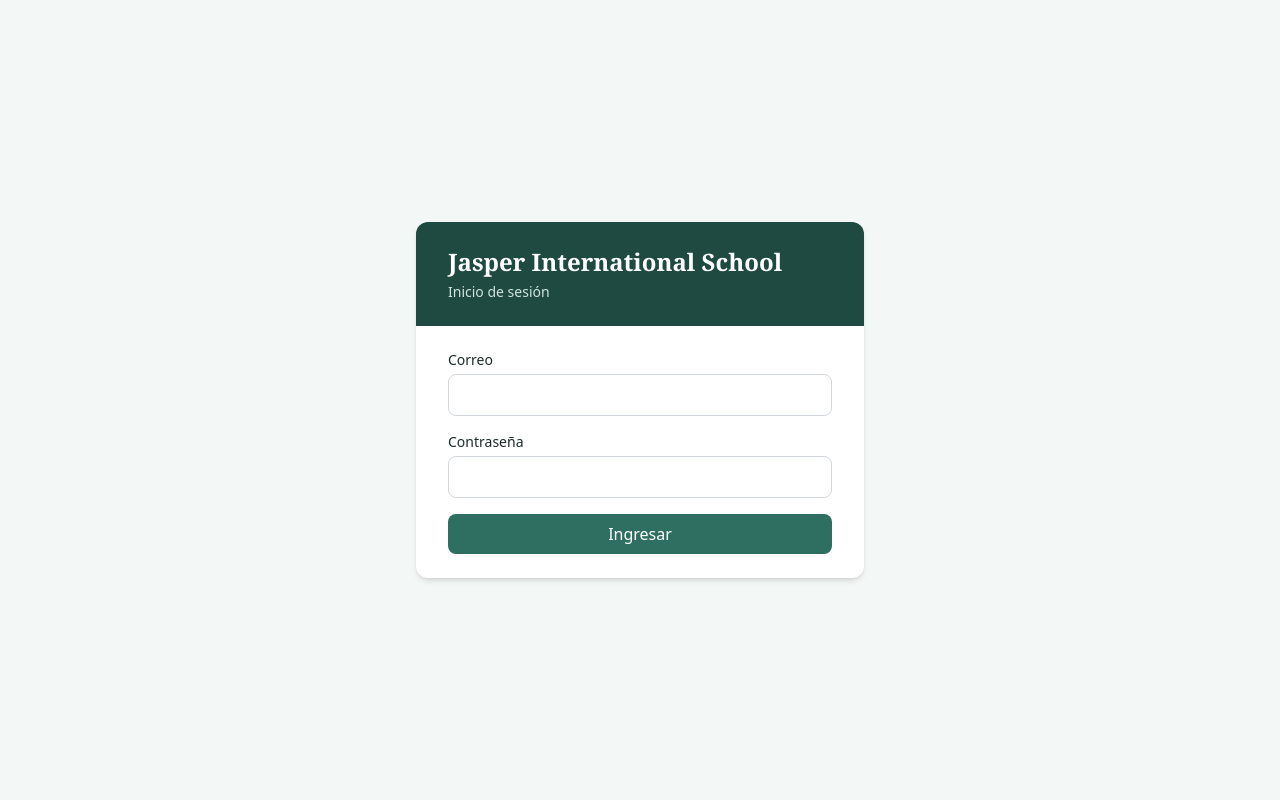
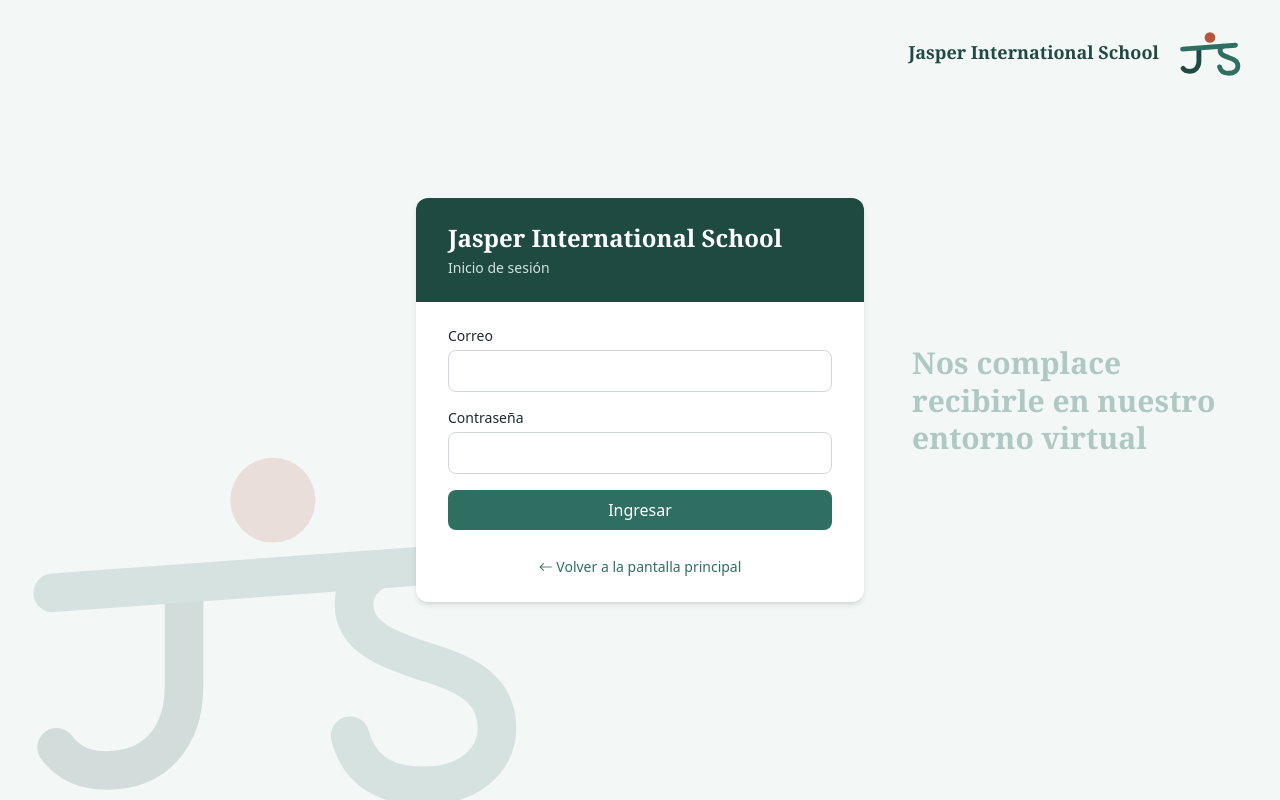
Before and after one commit to GSWilliam276/Proyecto2_IPC2_JasperInternationalSchool_Frontend, an Angular app: page /login in a window 1280 px wide. Built offline with nearby package versions, Linux system fonts and the light colour scheme.

Commit message:
Agregado mas pulido visual: iconos, barra superior, login y banner de inicio

```diff
--- a/package.json
+++ b/package.json
@@ -21,6 +21,7 @@
     "@fontsource/lora": "^5.3.0",
     "@fontsource/nunito": "^5.3.0",
     "@fontsource/playfair-display": "^5.3.0",
+    "bootstrap-icons": "^1.13.2",
     "rxjs": "~7.8.0",
     "tslib": "^2.3.0"
   },
--- a/src/app/layout/marco/marco.html
+++ b/src/app/layout/marco/marco.html
@@ -3,20 +3,20 @@
   <!-- Menu lateral -->
   <aside class="w-60 bg-primario-oscuro text-white flex flex-col">
     <div class="flex items-center gap-3 px-5 py-5 border-b border-white/10">
-      <img src="logo-claro.svg" alt="Logo de Jasper International School" class="h-10 w-auto" />
+      <img src="logo-claro.svg" alt="Logo de Jasper International School" class="h-12 w-auto" />
       <span class="text-sm font-semibold leading-tight">Jasper International School</span>
     </div>
 
     <nav class="flex-1 px-3 py-4 space-y-1">
       <a routerLink="/inicio" routerLinkActive="bg-primario text-white"
-        class="block rounded-lg px-3 py-2 text-sm text-primario-claro hover:bg-primario hover:text-white transition-colors">
-        Inicio
+        class="flex items-center gap-3 rounded-lg px-3 py-2 text-sm text-primario-claro hover:bg-primario hover:text-white transition-colors">
+        <i class="bi bi-house-door text-base"></i> Inicio
       </a>
       @for (opcion of menu; track opcion.ruta) {
-        <!-- routerLinkActive agrega la clase "activo" al enlace de la pantalla en la que se esta -->
+        <!-- routerLinkActive marca el enlace de la pantalla en la que se esta -->
         <a [routerLink]="opcion.ruta" routerLinkActive="bg-primario text-white"
-          class="block rounded-lg px-3 py-2 text-sm text-primario-claro hover:bg-primario hover:text-white transition-colors">
-          {{ opcion.etiqueta }}
+          class="flex items-center gap-3 rounded-lg px-3 py-2 text-sm text-primario-claro hover:bg-primario hover:text-white transition-colors">
+          <i [class]="'bi bi-' + opcion.icono + ' text-base'"></i> {{ opcion.etiqueta }}
         </a>
       }
     </nav>
@@ -25,21 +25,28 @@
   <!-- Zona derecha: barra superior, contenido y pie -->
   <div class="flex-1 flex flex-col min-w-0">
 
-    <header class="bg-white shadow-sm px-6 py-3 flex items-center justify-end gap-4">
+    <header class="bg-white shadow-sm border-b-2 border-primario px-6 py-3 flex items-center justify-between gap-4">
+      <div>
+        <p class="font-titulo text-lg font-bold text-primario-oscuro leading-tight">Jasper International School</p>
+        <p class="text-xs text-gray-500">Sistema de gestión escolar</p>
+      </div>
+
+      <div class="flex items-center gap-4">
         <div class="text-right">
-        <p class="text-sm font-medium text-texto">{{ sesion?.nombre }}</p>
+          <p class="text-sm font-semibold text-texto">{{ sesion?.nombre }}</p>
           <span class="inline-block text-xs rounded-full bg-primario-claro text-primario-oscuro px-2 py-0.5">
             {{ sesion?.rol }}
           </span>
         </div>
         <!-- avatar con iniciales -->
-      <div class="h-9 w-9 rounded-full bg-primario text-white flex items-center justify-center text-sm font-semibold">
+        <div class="h-10 w-10 rounded-full bg-primario text-white flex items-center justify-center text-sm font-bold ring-2 ring-primario-claro">
           {{ iniciales }}
         </div>
         <button type="button" (click)="cerrarSesion()"
-        class="text-sm rounded-lg border border-gray-300 px-3 py-1 text-texto hover:bg-gray-50">
-        Cerrar sesión
+          class="flex items-center gap-2 rounded-lg bg-primario-oscuro text-white text-sm px-3 py-2 hover:bg-acento transition-colors">
+          <i class="bi bi-box-arrow-right"></i> Cerrar sesión
         </button>
+      </div>
     </header>
 
     <!-- Aqui Angular muestra la pantalla que corresponde a la ruta actual -->
--- a/src/app/menu.ts
+++ b/src/app/menu.ts
@@ -1,8 +1,8 @@
-/** Una opcion del menu lateral y de las tarjetas de la pantalla de inicio */
+/** Una opcion del menu lateral y de las tarjetas de la pantalla de inicio. */
 export interface OpcionMenu {
   ruta: string;
   etiqueta: string;
-  descripcion: string;
+  icono: string; //Bootstrap Icons
 }
 
 /** Opciones que le corresponden a cada rol. Se ira completando con los demas roles */
@@ -10,11 +10,11 @@ export function opcionesPorRol(rol: string | undefined): OpcionMenu[] {
   switch (rol) {
     case 'SUPERADMIN':
       return [
-        { ruta: '/superadmin', etiqueta: 'Super administradores', descripcion: 'Usuarios con acceso total al sistema.' },
-        { ruta: '/admins', etiqueta: 'Administradores', descripcion: 'Personal que gestiona el día a día del colegio.' },
-        { ruta: '/anios-lectivos', etiqueta: 'Años lectivos', descripcion: 'Ciclos escolares: crear, editar y cerrar.' },
-        { ruta: '/grados', etiqueta: 'Grados', descripcion: 'Grados del colegio, agrupados por nivel.' },
-        { ruta: '/carreras', etiqueta: 'Carreras', descripcion: 'Carreras del nivel diversificado.' },
+        { ruta: '/superadmin', etiqueta: 'Super administradores', icono: 'shield-lock' },
+        { ruta: '/admins', etiqueta: 'Administradores', icono: 'person-badge' },
+        { ruta: '/anios-lectivos', etiqueta: 'Años lectivos', icono: 'calendar-event' },
+        { ruta: '/grados', etiqueta: 'Grados', icono: 'mortarboard' },
+        { ruta: '/carreras', etiqueta: 'Carreras', icono: 'journal-bookmark' },
       ];
     default:
       return [];
--- a/src/app/paginas/login/login.html
+++ b/src/app/paginas/login/login.html
@@ -1,42 +1,36 @@
-<!--
-  Pantalla de inicio de sesion (CU001).
-  Las clases como "bg-primario" o "rounded-lg" son de Tailwind: cada una
-  hace una sola cosa (color de fondo, bordes redondeados, etc.)
-  Los colores "primario", "fondo" y "acento" estan definidos en styles.css.
--->
-<main class="min-h-screen bg-fondo flex items-center justify-center p-4">
-  <section class="w-full max-w-md bg-white rounded-xl shadow-md overflow-hidden">
+<main class="relative min-h-screen bg-fondo flex items-center justify-center p-4 overflow-hidden">
 
-    <!-- Encabezado de la tarjeta -->
+  <!-- Marca arriba a la derecha: logo y nombre -->
+  <div class="absolute top-4 right-4 md:top-6 md:right-8 flex items-center gap-3">
+    <p class="hidden sm:block font-titulo text-lg font-bold text-primario-oscuro">Jasper International School</p>
+    <img src="logo.svg" alt="Logo de Jasper International School" class="h-12 md:h-14 w-auto" />
+  </div>
+
+  <!-- Fondo decorativo: el logo grande y muy tenue, cortado por el borde -->
+  <img src="logo.svg" alt="" aria-hidden="true"
+    class="absolute -left-10 -bottom-10 h-[28rem] w-auto opacity-15 pointer-events-none select-none" />
+
+  <!-- Frase decorativa a la derecha: tenue, y solo en pantallas anchas para no tapar la tarjeta -->
+  <p class="hidden xl:block absolute left-[calc(50%+17rem)] top-1/2 -translate-y-1/2 max-w-xs text-left font-titulo text-3xl font-bold leading-tight text-primario/35 pointer-events-none select-none">
+    Nos complace recibirle en nuestro entorno virtual
+  </p>
+
+  <section class="relative w-full max-w-md bg-white rounded-xl shadow-md overflow-hidden">
     <header class="bg-primario-oscuro text-white px-8 py-6">
       <h1 class="text-2xl font-semibold">Jasper International School</h1>
       <p class="text-primario-claro text-sm mt-1">Inicio de sesión</p>
     </header>
 
-    <!--
-      [formGroup] conecta este formulario con el que se definio en login.ts.
-      (ngSubmit) dice que metodo ejecutar al enviarlo: iniciarSesion().
-      novalidate apaga la validacion nativa del navegador, para que se vean
-      nuestros propios mensajes en lugar de los del navegador.
-    -->
     <form [formGroup]="formulario" (ngSubmit)="iniciarSesion()" class="px-8 py-6 space-y-4" novalidate>
-
-      <!-- Campo del correo -->
       <div>
         <label for="correo" class="block text-sm font-medium text-texto mb-1">Correo</label>
-        <!-- formControlName enlaza este input con el campo "correo" del formulario -->
         <input id="correo" type="email" formControlName="correo" autocomplete="username"
           class="w-full rounded-lg border border-gray-300 px-3 py-2 focus:outline-none focus:ring-2 focus:ring-primario" />
-        <!--
-          @if muestra el aviso solo si el usuario ya toco el campo (touched)
-          y no cumple las reglas (invalid). Asi no aparece apenas se abre la pantalla.
-        -->
         @if (formulario.controls.correo.touched && formulario.controls.correo.invalid) {
           <p class="text-sm text-acento mt-1">Ingrese un correo válido</p>
         }
       </div>
 
-      <!-- Campo de la contrasena -->
       <div>
         <label for="contrasena" class="block text-sm font-medium text-texto mb-1">Contraseña</label>
         <input id="contrasena" type="password" formControlName="contrasena" autocomplete="current-password"
@@ -46,23 +40,19 @@
         }
       </div>
 
-      <!--
-        signal error()
-        Si tiene texto, se muestra el mensaje que mando el backend.
-      -->
       @if (error()) {
         <p class="text-sm text-acento bg-red-50 rounded-lg px-3 py-2">{{ error() }}</p>
       }
 
-      <!--
-        [disabled] desactiva el boton mientras se espera al backend,
-        para que no se pueda enviar dos veces seguidas.
-        El texto cambia segun el valor de cargando().
-      -->
       <button type="submit" [disabled]="cargando()"
         class="w-full bg-primario text-white font-medium rounded-lg py-2 hover:bg-primario-oscuro disabled:opacity-60 transition-colors">
         {{ cargando() ? 'Ingresando...' : 'Ingresar' }}
       </button>
     </form>
+    <div class="px-8 pb-6 text-center">
+      <a routerLink="/" class="text-sm text-primario hover:underline">
+        <i class="bi bi-arrow-left"></i> Volver a la pantalla principal
+      </a>
+    </div>
   </section>
 </main>
--- a/src/app/paginas/login/login.ts
+++ b/src/app/paginas/login/login.ts
@@ -1,16 +1,16 @@
 import { Component, inject, signal } from '@angular/core';
 import { FormBuilder, ReactiveFormsModule, Validators } from '@angular/forms';
-import { Router } from '@angular/router'; //Sirve para navegar a otra pantalla
 import { Autenticacion } from '../../servicios/autenticacion';
+import { Router, RouterLink } from '@angular/router';
 
 /**
  * Pantalla de inicio de sesion (CU001).
  * Un componente es una pantalla: esta clase tiene la logica y login.html
- * tiene lo que se ve.
+ * tiene lo que se ve
  */
 @Component({
   selector: 'app-login', //Nombre de la etiqueta HTML de este componente
-  imports: [ReactiveFormsModule], //Necesario para usar el formulario en la plantilla
+  imports: [ReactiveFormsModule, RouterLink], //Necesario para usar el formulario en la plantilla
   templateUrl: './login.html', //El HTML que muestra este componente
 })
 export class Login {
--- a/src/styles.css
+++ b/src/styles.css
@@ -6,6 +6,7 @@
 @import '@fontsource/nunito/700.css';
 @import '@fontsource/playfair-display/600.css';
 @import '@fontsource/playfair-display/700.css';
+@import 'bootstrap-icons/font/bootstrap-icons.css';
 
 @theme {
   --color-primario: #2F6F62;
```
Also changed, not shown: src/app/paginas/inicio/inicio.html (+19 -10 lines), 1 other file (tests, documents, lock files or other folders). Lines whose indentation alone changed are shown as unchanged.
